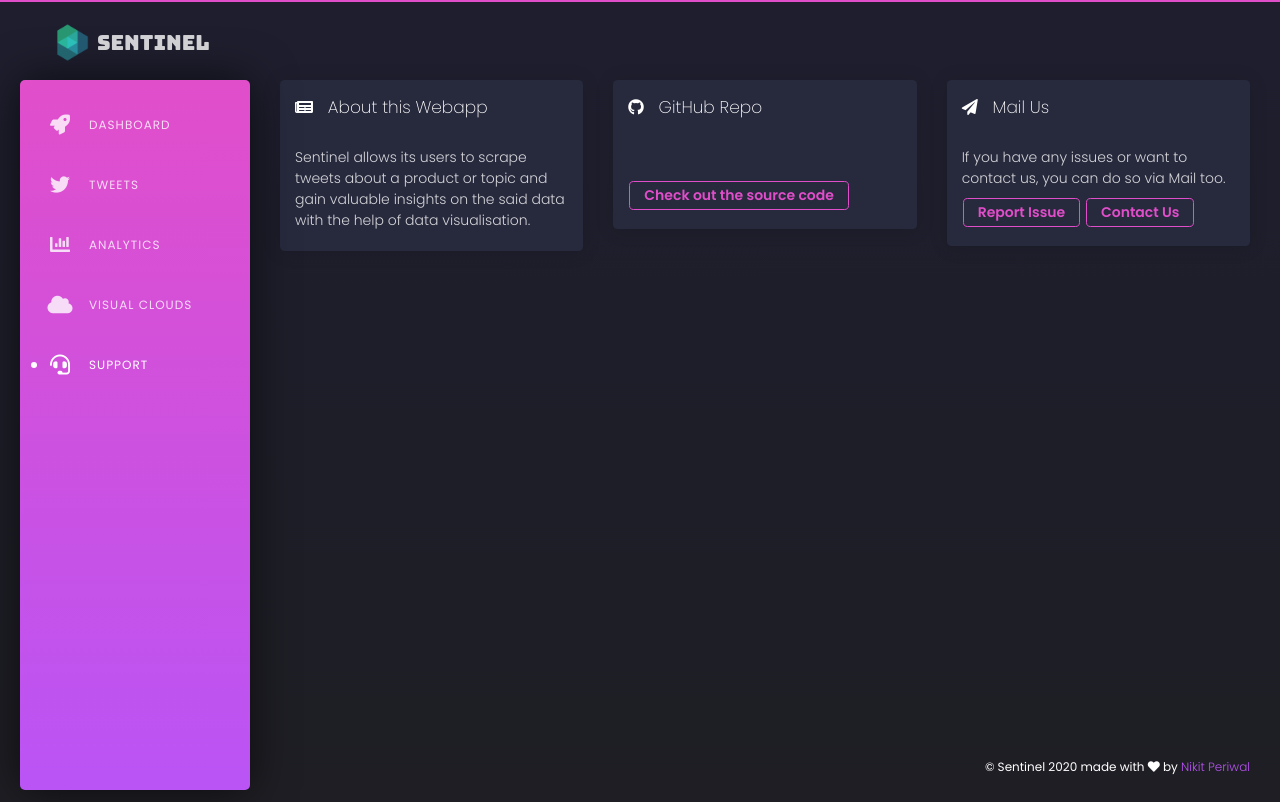
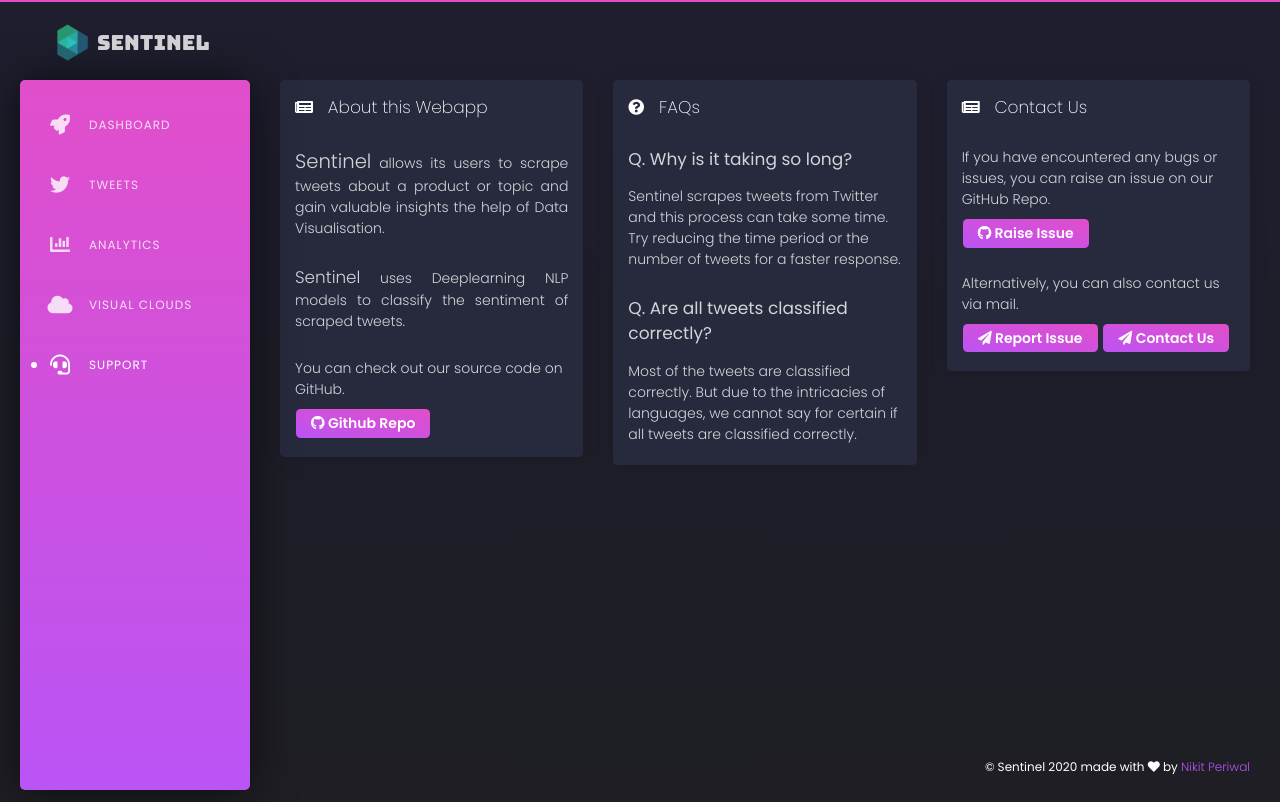
Before and after one commit to nikitperiwal/sentinel, a Django app: page /support/ in a window 1280 px wide. Run offline with Django 3.2, Linux system fonts and the light colour scheme; parts of the project's set-up code (start-up, migrations or seed data) failed here and were passed over; some libraries are stand-ins or nearby versions.

Commit message:
Updated support.html

```diff
--- a/sentinel_frontend/templates/dashboard.html
+++ b/sentinel_frontend/templates/dashboard.html
@@ -66,7 +66,7 @@
 									value="50"
 							/>
 							<button type="submit"
-							        class="btn btn-primary">
+							        class="btn btn-primary animation-on-hover">
 								Submit
 							</button>
 						</form>
--- a/sentinel_frontend/templates/support.html
+++ b/sentinel_frontend/templates/support.html
@@ -25,7 +25,23 @@
 					</h4>
 				</div>
 				<div class="card-body">
-					<p>Sentinel allows its users to scrape tweets about a product or topic and gain valuable insights on the said data with the help of data visualisation.</p>
+					<p align="justify">
+						<span style="font-size: 140%;">Sentinel</span>
+						allows its users to scrape tweets about a product or topic and gain valuable insights the help of Data Visualisation.
+					</p>
+					<br/>
+					<p align="justify">
+						<span style="font-size: 120%;">Sentinel</span>
+						uses Deeplearning NLP models to classify the sentiment of scraped tweets.
+					</p>
+					<br/>
+					<p>You can check out our source code on GitHub.</p>
+					<a href="https://github.com/nikitperiwal/sentinel">
+						<button class="btn btn-sm btn-primary animation-on-hover">
+							<i class="fab fa-github"></i>
+							Github Repo
+						</button>
+					</a>
 				</div>
 			</div>
 		</div>
@@ -35,65 +51,125 @@
 				<div class="card-header">
 					<h4 class="card-title">
 						<i
-								class="fab fa-github"
+								class="fas fa-question-circle"
 								style="font-size: 1rem; padding-right: 10px;"
 						></i>
-						GitHub Repo
+						FAQs
 					</h4>
 				</div>
 				<div class="card-body">
-					<h1></h1>
-					<div class="btn btn-sm btn-primary btn-simple"> Check out the source code</div>
-
-					<div class="badges">
-						<!--						<a href="https://github.com/nikitperiwal/sentinel/issues"-->
-						<!--						   target="_blank">-->
-						<!--							<img src="https://img.shields.io/github/issues/nikitperiwal/sentinel"-->
-						<!--							     alt="Issues">-->
-						<!--						</a>-->
-						<!--						<a href="https://github.com/nikitperiwal/sentinel/issues?q=is%3Aissue+is%3Aclosed"-->
-						<!--						   target="_blank">-->
-						<!--							<img src="https://img.shields.io/github/issues-closed/nikitperiwal/sentinel"-->
-						<!--							     alt="Issues Closed">-->
-						<!--						</a>-->
-						<!--						<br>-->
-						<!--						<a href="https://github.com/nikitperiwal/sentinel/pulls"-->
-						<!--						   target="_blank">-->
-						<!--							<img src="https://img.shields.io/github/issues-pr/nikitperiwal/sentinel"-->
-						<!--							     alt="Pull Request">-->
-						<!--						</a>-->
-						<!--						<a href="https://github.com/nikitperiwal/sentinel/pulls?q=is%3Apr+is%3Aclosed"-->
-						<!--						   target="_blank">-->
-						<!--							<img src="https://img.shields.io/github/issues-pr-closed/nikitperiwal/sentinel"-->
-						<!--							     alt="Pull Request Closed">-->
-						<!--						</a>-->
-					</div>
-
+					<h4>Q. Why is it taking so long?</h4>
+					<p>Sentinel scrapes tweets from Twitter and this process can take some time. Try reducing the time period or the number of tweets for a faster response.</p>
+					<br>
+					<h4>Q. Are all tweets classified correctly?</h4>
+					<p>Most of the tweets are classified correctly. But due to the intricacies of languages, we cannot say for certain if all tweets are classified correctly.</p>
 				</div>
 			</div>
 		</div>
+
 		<div class="col-sm-12 col-md-6 col-lg-4">
 			<div class="card">
+
 				<div class="card-header">
 					<h4 class="card-title">
 						<i
-								class="fas fa-paper-plane"
+								class="fas fa-newspaper"
 								style="font-size: 1rem; padding-right: 10px;"
 						></i>
-						Mail Us
+						Contact Us
 					</h4>
 				</div>
 				<div class="card-body">
-					<p>If you have any issues or want to contact us, you can do so via Mail too.</p>
+					<p>If you have encountered any bugs or issues, you can raise an issue on our GitHub Repo.</p>
+					<a href="https://github.com/nikitperiwal/sentinel/issues/new">
+						<button class="btn btn-sm btn-primary animation-on-hover">
+							<i class="fab fa-github"></i>
+							Raise Issue
+						</button>
+					</a>
+					<br/>
+					<br/>
+					<p>Alternatively, you can also contact us via mail.</p>
 					<a href="mailto:nikit.periwal@gmail.com?subject=Report%20Sentinel%20Issue">
-						<button class="btn btn-sm btn-primary btn-simple">Report Issue</button>
+						<button class="btn btn-sm btn-primary animation-on-hover">
+							<i class="fas fa-paper-plane"></i>
+							Report Issue
+						</button>
 					</a>
 					<a href="mailto:nikit.periwal@gmail.com?subject=Report%20Sentinel%20Issue">
-						<button class="btn btn-sm btn-primary btn-simple">Contact Us</button>
+						<button class="btn btn-sm btn-primary animation-on-hover">
+							<i class="fas fa-paper-plane"></i>
+							Contact Us
+						</button>
 					</a>
 				</div>
 			</div>
 		</div>
+<!--		-->
+<!--		<div class="col-sm-12 col-md-6 col-lg-4">-->
+<!--			<div class="card">-->
+<!--				<div class="card-header">-->
+<!--					<h4 class="card-title">-->
+<!--						<i-->
+<!--								class="fab fa-github"-->
+<!--								style="font-size: 1rem; padding-right: 10px;"-->
+<!--						></i>-->
+<!--						GitHub Repo-->
+<!--					</h4>-->
+<!--				</div>-->
+<!--				<div class="card-body">-->
+<!--					<h1></h1>-->
+<!--					<div class="btn btn-sm btn-primary btn-simple"> Check out the source code</div>-->
+<!--					-->
+<!--					<div class="badges">-->
+<!--						&lt;!&ndash;						<a href="https://github.com/nikitperiwal/sentinel/issues"&ndash;&gt;-->
+<!--						&lt;!&ndash;						   target="_blank">&ndash;&gt;-->
+<!--						&lt;!&ndash;							<img src="https://img.shields.io/github/issues/nikitperiwal/sentinel"&ndash;&gt;-->
+<!--						&lt;!&ndash;							     alt="Issues">&ndash;&gt;-->
+<!--						&lt;!&ndash;						</a>&ndash;&gt;-->
+<!--						&lt;!&ndash;						<a href="https://github.com/nikitperiwal/sentinel/issues?q=is%3Aissue+is%3Aclosed"&ndash;&gt;-->
+<!--						&lt;!&ndash;						   target="_blank">&ndash;&gt;-->
+<!--						&lt;!&ndash;							<img src="https://img.shields.io/github/issues-closed/nikitperiwal/sentinel"&ndash;&gt;-->
+<!--						&lt;!&ndash;							     alt="Issues Closed">&ndash;&gt;-->
+<!--						&lt;!&ndash;						</a>&ndash;&gt;-->
+<!--						&lt;!&ndash;						<br>&ndash;&gt;-->
+<!--						&lt;!&ndash;						<a href="https://github.com/nikitperiwal/sentinel/pulls"&ndash;&gt;-->
+<!--						&lt;!&ndash;						   target="_blank">&ndash;&gt;-->
+<!--						&lt;!&ndash;							<img src="https://img.shields.io/github/issues-pr/nikitperiwal/sentinel"&ndash;&gt;-->
+<!--						&lt;!&ndash;							     alt="Pull Request">&ndash;&gt;-->
+<!--						&lt;!&ndash;						</a>&ndash;&gt;-->
+<!--						&lt;!&ndash;						<a href="https://github.com/nikitperiwal/sentinel/pulls?q=is%3Apr+is%3Aclosed"&ndash;&gt;-->
+<!--						&lt;!&ndash;						   target="_blank">&ndash;&gt;-->
+<!--						&lt;!&ndash;							<img src="https://img.shields.io/github/issues-pr-closed/nikitperiwal/sentinel"&ndash;&gt;-->
+<!--						&lt;!&ndash;							     alt="Pull Request Closed">&ndash;&gt;-->
+<!--						&lt;!&ndash;						</a>&ndash;&gt;-->
+<!--					</div>-->
+<!--				-->
+<!--				</div>-->
+<!--			</div>-->
+<!--		</div>-->
+<!--		<div class="col-sm-12 col-md-6 col-lg-4">-->
+<!--			<div class="card">-->
+<!--				<div class="card-header">-->
+<!--					<h4 class="card-title">-->
+<!--						<i-->
+<!--								class="fas fa-paper-plane"-->
+<!--								style="font-size: 1rem; padding-right: 10px;"-->
+<!--						></i>-->
+<!--						Mail Us-->
+<!--					</h4>-->
+<!--				</div>-->
+<!--				<div class="card-body">-->
+<!--					<p>If you have any issues or want to contact us, you can do so via Mail too.</p>-->
+<!--					<a href="mailto:nikit.periwal@gmail.com?subject=Report%20Sentinel%20Issue">-->
+<!--						<button class="btn btn-sm btn-primary btn-simple">Report Issue</button>-->
+<!--					</a>-->
+<!--					<a href="mailto:nikit.periwal@gmail.com?subject=Report%20Sentinel%20Issue">-->
+<!--						<button class="btn btn-sm btn-primary btn-simple">Contact Us</button>-->
+<!--					</a>-->
+<!--				</div>-->
+<!--			</div>-->
+<!--		</div>-->
 	</div>
 </div>
 {% endblock%}
```
